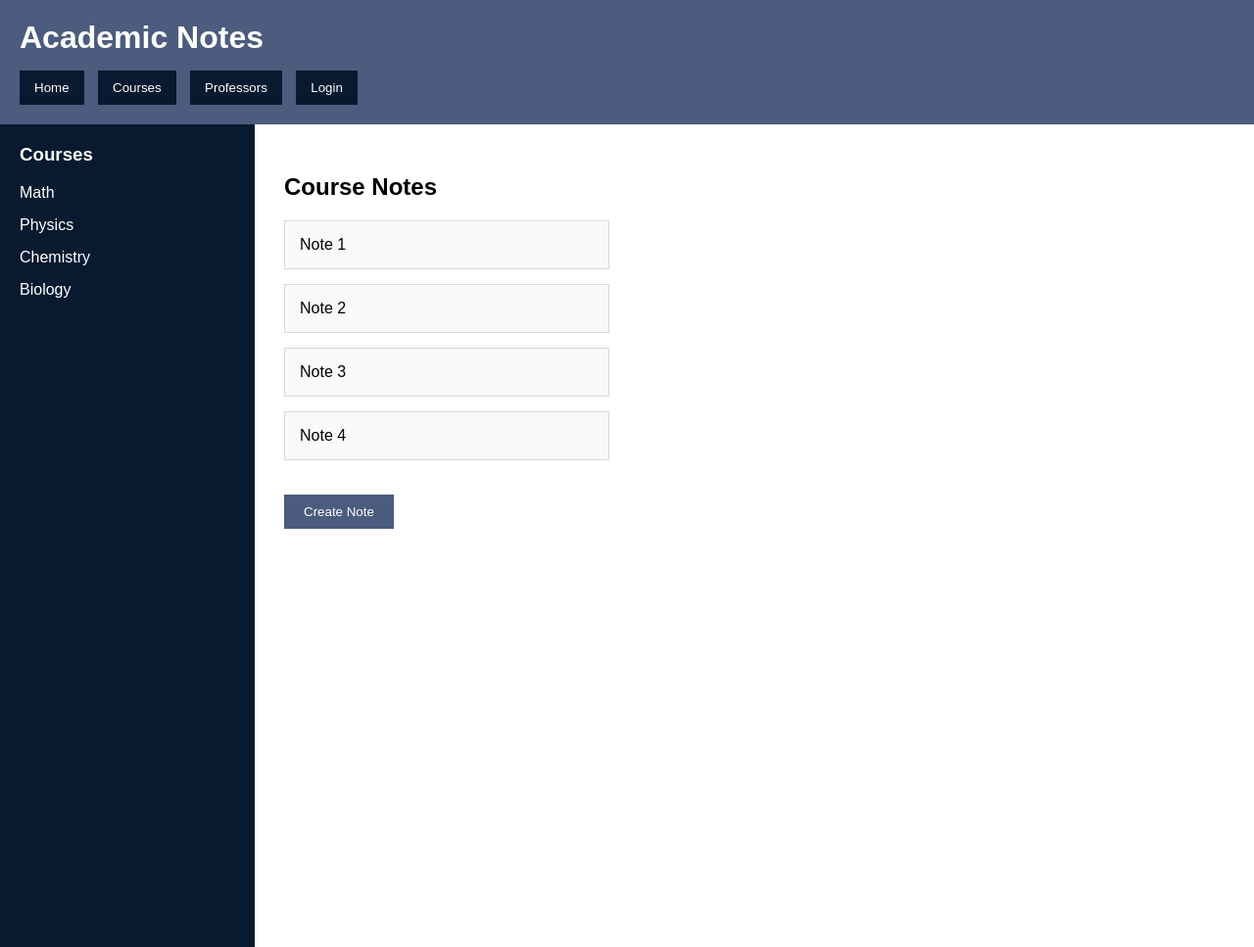
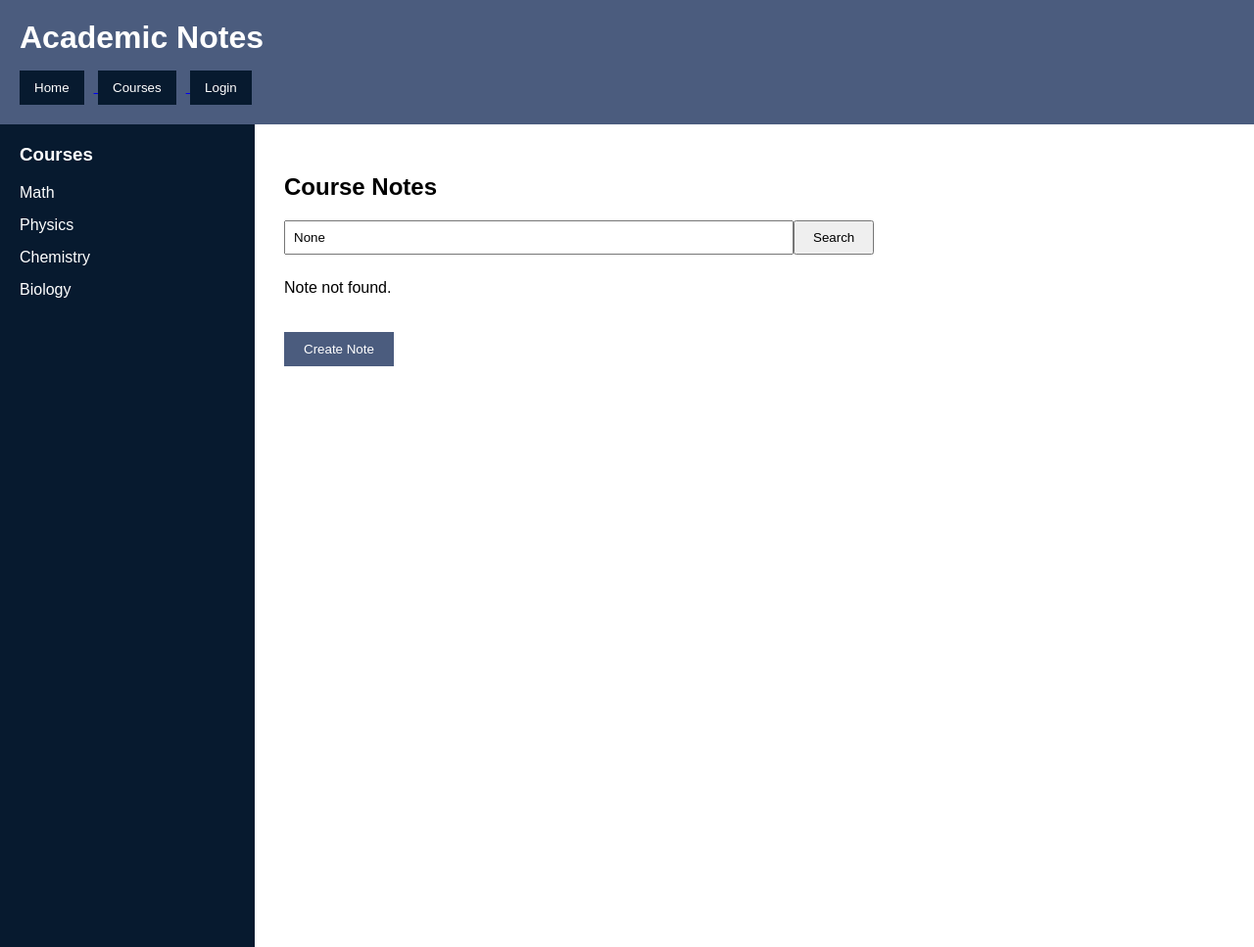
Before and after one commit to itsreynj-png/note_organizer, a Django app: page /notes/ in a window 1280 px wide. Shown: the whole page at 98% size. Run offline with Django 5.2, Linux system fonts and the light colour scheme; a user stored in the database is signed in; data that the repository does not hold is empty.

Commit message:
day 4 frontend

```diff
--- a/note_management/static/css/style.css
+++ b/note_management/static/css/style.css
@@ -115,6 +115,22 @@
     padding: 10px 20px;
 }
 
+/*search*/
+.search-form{
+    display: flex;
+    margin-top: 20px;
+    margin-bottom: 25px;
+}
+
+.search-form input{
+    width: 500px;
+    padding: 8px;
+}
+
+.search-form button{
+    padding: 8px 18px;
+}
+
 /*note create*/
 .note-form{
     width: 500px;
--- a/note_management/templates/base.html
+++ b/note_management/templates/base.html
@@ -12,12 +12,17 @@
 
 <body>
     <div class="navbar">
+        <h1>Academic Notes</h1>
 
-        <h1>Academic Notes</h1>
-        <button>Home</button>
-        <button>Courses</button>
-        <button>Professors</button>
-        <button>Login</button>
+        <a href="{% url "home" %}">
+            <button>Home</button>
+        </a>
+        <a href="{% url "course_list" %}">
+            <button>Courses</button>
+        </a>
+        <a href="{% url "login" %}">
+            <button>Login</button>
+        </a>
     </div>
 
     <div class="container">
--- a/note_management/templates/note_list.html
+++ b/note_management/templates/note_list.html
@@ -3,8 +3,29 @@
 
 <h2>Course Notes</h2>
 
+<form class="search-form" method="GET">
+    <input
+        type="text"
+        name="q"
+        value="{{ query }}"
+        placeholder="Search notes..."
+        >
+
+    <button type="submit">
+        Search
+    </button>
+</form>
+
 <div class="note-list">
-
+    {% for note in notes %}
+    <div class="note-card">
+        {{ note.title }}
+    </div>
+    {% empty %}
+    <p>Note not found.</p>
+    {% endfor %}
+</div>
+<!--
     <div class="note-card">
         Note 1
     </div>
@@ -22,7 +43,7 @@
     </div>
 
 </div>
-
+-->
 <button class="create-btn">
     Create Note
 </button>
```
